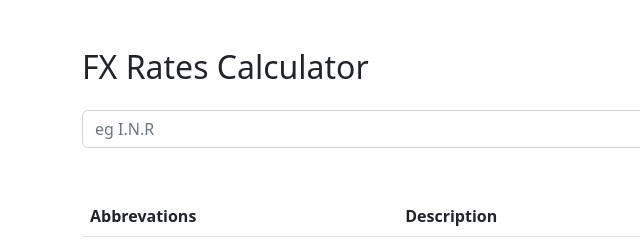
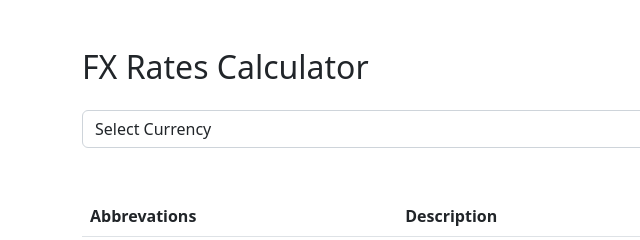
Before and after one commit to c-ketul/currency_exchange_visualiser, a plain HTML site: page fxRates.html in a window 1280 px wide. Shown: the full height of the page, 0-640 px from the left. Drawn offline with nearby package versions, Linux system fonts and the light colour scheme.

Commit message:
Dropdown for fx rates added

```diff
--- a/fxRates.html
+++ b/fxRates.html
@@ -15,7 +15,60 @@
         <h2 class="mb-4">FX Rates Calculator</h2>
         <div class="row mb-5">
             <div class="col-md-10">
-                <input type="text" class="form-control" placeholder="eg I.N.R" id="fxCountry"/>
+                <select class="form-control" id="fxCountry">
+                    <option disabled selected>Select Currency</option>
+                    <option value="INR">Algerian dinar (DZD)
+                    <option value="AUD">Australian dollar (AUD)</option>
+                    <option value="BHD">Bahrain dinar (BHD)</option>
+                    <option value="VEF">Bolivar Fuerte (VEF)</option>
+                    <option value="BWP">Botswana pula (BWP)</option>
+                    <option value="BRL">Brazilian real (BRL)</option>
+                    <option value="BND">Brunei dollar (BND)</option>
+                    <option value="CAD">Canadian dollar (CAD)</option>
+                    <option value="CLP">Chilean peso (CLP)</option>
+                    <option value="CNY">Chinese yuan (CNY)</option>
+                    <option value="COP">Colombian peso (COP)</option>
+                    <option value="CZK">Czech koruna (CZK)</option>
+                    <option value="DKK">Danish krone (DKK)</option>
+                    <option value="EUR">Euro (EUR)</option>
+                    <option value="HUF">Hungarian forint   (HUF)</option>
+                    <option value="ISK">Icelandic krona   (ISK)</option>
+                    <option value="INR">Indian rupee   (INR)</option>
+                    <option value="IDR">Indonesian rupiah   (IDR)</option>
+                    <option value="IRR">Iranian rial   (IRR)</option>
+                    <option value="ILS">Israeli New Shekel   (ILS)</option>
+                    <option value="JPY">Japanese yen   (JPY)</option>
+                    <option value="KZT">Kazakhstani tenge   (KZT)</option>
+                    <option value="KRW">Korean won   (KRW)</option>
+                    <option value="KWD">Kuwaiti dinar   (KWD)</option>
+                    <option value="LYD">Libyan dinar   (LYD)</option>
+                    <option value="MYR">Malaysian ringgit   (MYR)</option>
+                    <option value="MUR">Mauritian rupee   (MUR)</option>
+                    <option value="MXR">Mexican peso   (MXN)</option>
+                    <option value="NPR">Nepalese rupee   (NPR)</option>
+                    <option value="NZD">New Zealand dollar   (NZD)</option>
+                    <option value="NOK">Norwegian krone   (NOK)</option>
+                    <option value="OMR">Omani rial   (OMR)</option>
+                    <option value="PKR">Pakistani rupee   (PKR)</option>
+                    <option value="PEN">Peruvian sol   (PEN)</option>
+                    <option value="PHP">Philippine peso   (PHP)</option>
+                    <option value="PLN">Polish zloty   (PLN)</option>
+                    <option value="QAR">Qatari riyal   (QAR)</option>
+                    <option value="RUB">Russian ruble   (RUB)</option>
+                    <option value="SAR">Saudi Arabian riyal   (SAR)</option>
+                    <option value="SGD">Singapore dollar   (SGD)</option>
+                    <option value="ZAR">South African rand   (ZAR)</option>
+                    <option value="LKR">Sri Lankan rupee   (LKR)</option>
+                    <option value="SEK">Swedish krona   (SEK)</option>
+                    <option value="CHF">Swiss franc   (CHF)</option>
+                    <option value="THB">Thai baht   (THB)</option>
+                    <option value="TTD">Trinidadian dollar   (TTD)</option>
+                    <option value="TND">Tunisian dinar   (TND)</option>
+                    <option value="USD">US Dollar  (USD)</option>
+                    <option value="AED">U.A.E. dirham   (AED)</option>
+                    <option value="GBP">U.K. pound   (GBP)</option>)
+                    <option value="UYU">Uruguayan peso   (UYU)</option>
+                </select>
             </div>
             <div class="col-md-1">
                 <button class="btn btn-outline-secondary" value="fetch" onclick="getResults()">Fetch</button>
```
